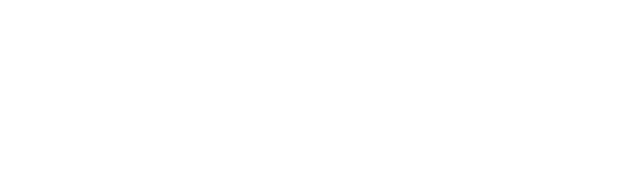
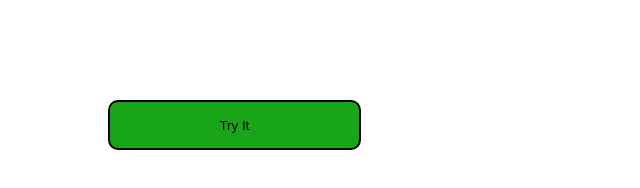
Before and after one commit to Suraj1215-coder/CSE29_js, a plain HTML site: page FIRST PROGRAM/first.html in a window 1280 px wide. Shown: the whole page, without its empty margins (0-640 px from the left). Drawn offline with Linux system fonts and the light colour scheme.

Commit message:
function_1

```diff
--- a/FIRST PROGRAM/first.html
+++ b/FIRST PROGRAM/first.html
@@ -4,8 +4,11 @@
     <meta charset="UTF-8">
     <meta name="viewport" content="width=device-width, initial-scale=1.0">
     <title>Document</title>
+    <link rel="stylesheet" href="style_1.css">
+
 </head>
 <body>
-    <script src="first3.js"></script>
+    <button onclick="myFunction()">Try It</button>
+    <script src="function_1.js"></script>
 </body>
 </html>
--- /dev/null
+++ b/FIRST PROGRAM/function_1.js
@@ -0,0 +1,4 @@
+function myFunction()
+{
+    alert("Hello World");
+}
--- /dev/null
+++ b/FIRST PROGRAM/style_1.css
@@ -0,0 +1,12 @@
+button{
+    background-color: rgb(24, 166, 24);
+    align-items: center;
+    justify-content: center;
+    display: flex;
+    border-radius: 10px;
+    border: 2px solid black;
+    margin-left: 100px;
+    margin-top: 100px;
+    width: 20%;
+    height: 50px;
+}
```
